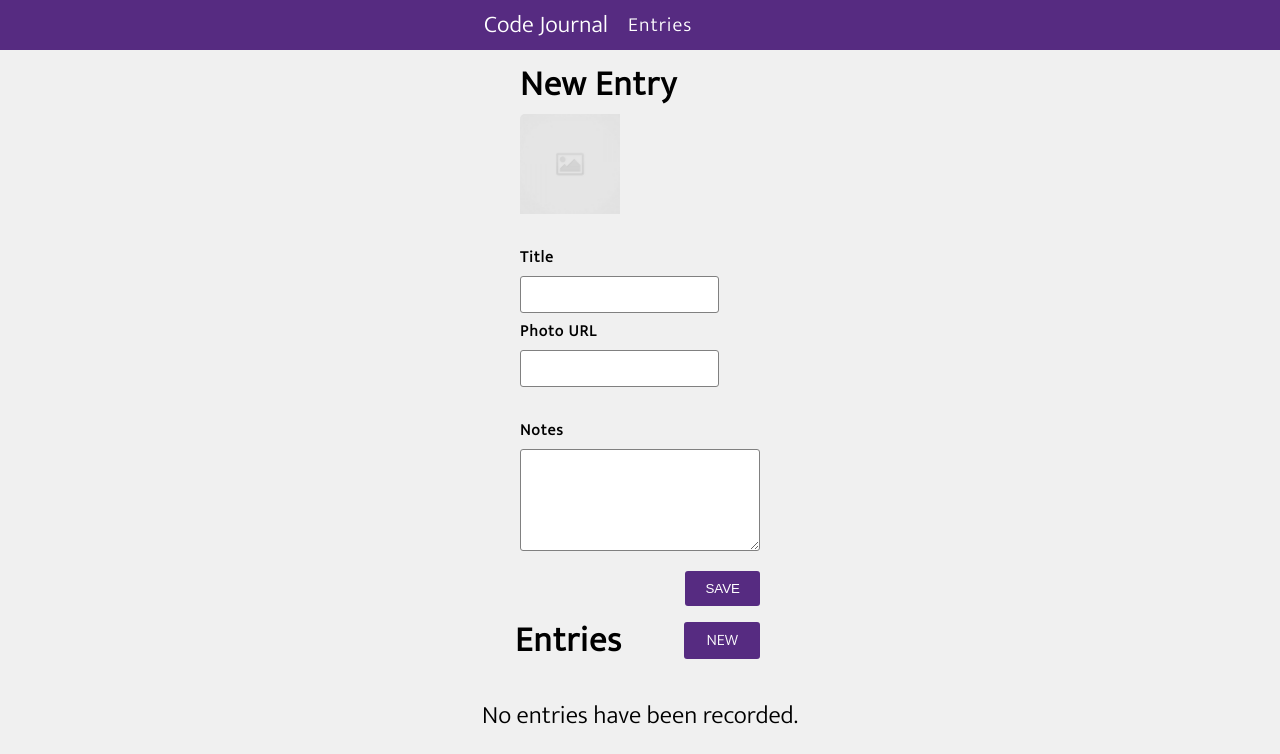
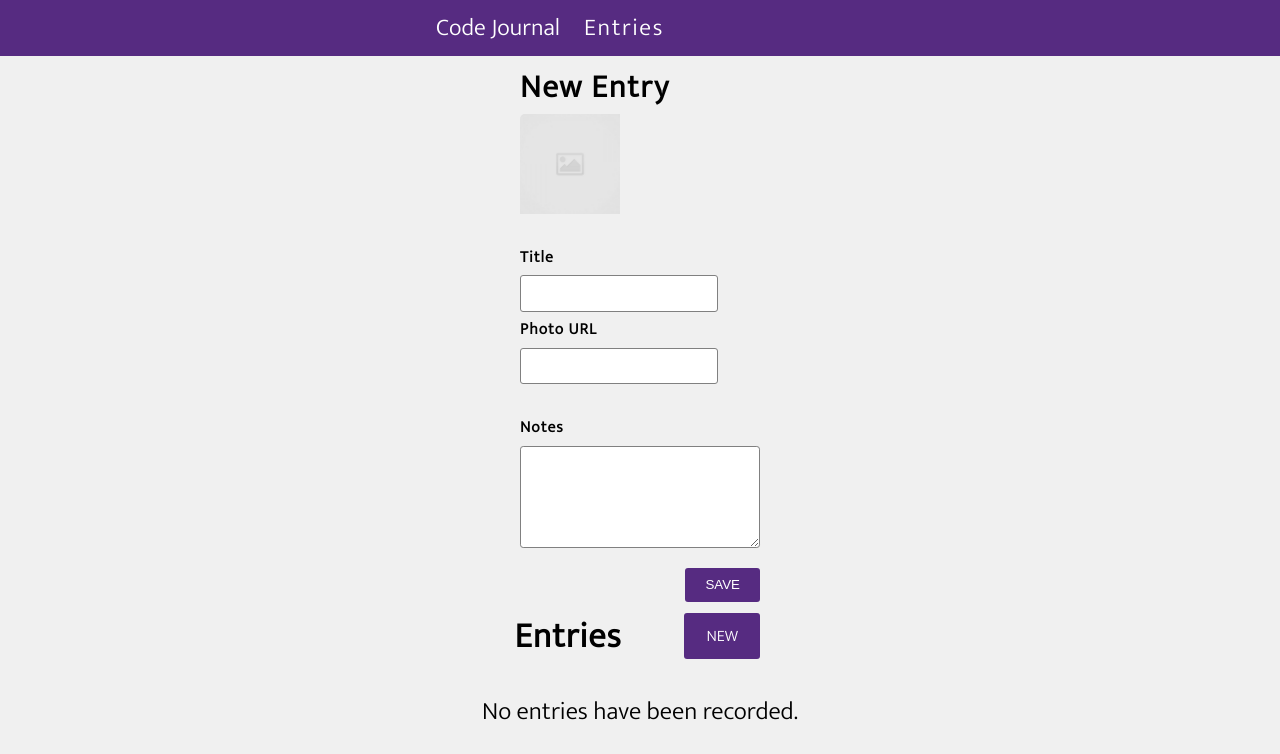
Before and after one commit to PaulGlorioso/code-journal, a website: page index.html in a window 1280 px wide. Both pictures are taken after a click on the link "NEW". Drawn offline with Linux system fonts and the light colour scheme.

Commit message:
Changed rulesets to fit sizing strategies switching out rulesets that used px to rem.

```diff
--- a/css/styles.css
+++ b/css/styles.css
@@ -10,29 +10,29 @@ header {
   display: flex;
   align-items: center;
   background-color: #562b81;
-  padding-left: 5%;
+  padding-left: 1rem;
 }
 
 nav {
-  padding-left: 20px;
+  padding-left: 1.5rem;
 }
 
 .nav-item {
   color: white;
-  font-size: 20px;
+  font-size: 1.5rem;
   text-decoration: none;
-  letter-spacing: 1px;
+  letter-spacing: 0.1rem;
 }
 
 header > h2 {
   color: white;
-  font-weight: 100;
-  margin: 5px 0;
+  font-weight: 400;
+  margin: 0.5rem 0;
 }
 
 form > h1 {
-  letter-spacing: 1px;
-  font-size: 35px;
+  letter-spacing: 0.1rem;
+  font-size: 2rem;
   margin: 0;
 }
 
@@ -44,20 +44,20 @@ img {
 form {
   display: flex;
   flex-direction: column;
-  padding: 5px 20px;
+  padding: 0.3rem 1.25rem;
 }
 
 label {
   font-family: Mukta, sans-serif;
   font-weight: bold;
-  padding: 5px 0;
+  padding: 0.3rem 0;
   letter-spacing: 1px;
 }
 
 input {
   border: 1px solid gray;
   border-radius: 3px;
-  padding: 10px;
+  padding: 0.6rem;
   font-family: sans-serif;
 }
 
@@ -66,10 +66,10 @@ input:focus {
 }
 
 textarea {
-  padding: 5px;
+  padding: 0.3rem;
   font-family: sans-serif;
   border: 1px solid gray;
-  border-radius: 3px;
+  border-radius: 0.2rem;
 }
 
 textarea:focus {
@@ -79,7 +79,7 @@ textarea:focus {
 .submit {
   display: flex;
   justify-content: flex-end;
-  padding-top: 20px;
+  padding-top: 1.25rem;
 }
 
 button {
@@ -87,14 +87,14 @@ button {
   color: white;
   border: 0 solid white;
   border-radius: 3px;
-  padding: 10px 20px;
+  padding: 0.6rem 1.25rem;
 }
 
 ul {
   display: flex;
   flex-direction: column;
   list-style-type: none;
-  padding: 5px 20px;
+  padding: 0.3rem 1.25rem;
 }
 
 .entry-header {
@@ -105,8 +105,8 @@ ul {
 }
 
 .entry-header > a {
-  margin-right: 20px;
-  padding: 5px 22px;
+  margin-right: 1.25rem;
+  padding: 0.6rem 1.375rem;
   border: 0 solid;
   border-radius: 3px;
   background-color: #562b81;
@@ -116,14 +116,14 @@ ul {
 
 .entry-header > h2 {
   letter-spacing: 1px;
-  font-size: 35px;
+  font-size: 2.188rem;
   margin: 0;
-  padding-left: 15px;
+  padding-left: 0.9rem;
 }
 
 .entry-photo > img {
   width: 100%;
-  padding: 15px;
+  padding: 0.9rem;
   border: 0 solid;
   border-radius: 30px;
 }
@@ -149,15 +149,14 @@ ul {
 
 @media screen and (min-width: 1000px) {
   header > h2 {
-    margin-left: 420px;
+    margin-left: 26.25rem;
   }
 
   form {
     display: flex;
     flex-direction: row;
     flex-wrap: wrap;
-    margin-left: 500px;
-    margin-right: 500px;
+    margin: 0 31.25rem;
   }
 
   form > h1 {
@@ -166,7 +165,7 @@ ul {
 
   form > img {
     width: 50%;
-    padding-right: 20px;
+    padding-right: 1.25rem;
   }
 
   textarea {
@@ -175,7 +174,7 @@ ul {
 
   .column-2 {
     flex-basis: 50%;
-    padding-bottom: 25px;
+    padding-bottom: 1.563rem;
   }
 
   .submit {
@@ -186,38 +185,35 @@ ul {
     display: flex;
     flex-direction: row;
     flex-wrap: wrap;
-    margin-left: 500px;
-    margin-right: 500px;
+    margin: 0 31.25rem;
   }
 
   .entries > h2 {
-    font-size: 35px;
+    font-size: 2.188rem;
     letter-spacing: 1px;
-    margin: 0;
-    margin-left: 500px;
-    margin-right: 500px;
+    margin: 0 31.25rem;
   }
 
   .entry-item {
     display: flex;
     flex-direction: row;
     flex-wrap: wrap;
-    padding: 5px;
+    padding: 0.3rem;
   }
 
   .entry-photo > img {
     width: 100%;
-    padding-right: 20px;
-    padding-bottom: 20px;
+    padding-right: 1.25rem;
+    padding-bottom: 1.25rem;
   }
 
   h3 {
-    font-size: 30px;
+    font-size: 1.875rem;
     margin: 0;
   }
 
   p {
-    font-size: 25px;
+    font-size: 1.563rem;
   }
 
   .entry-header {
@@ -225,7 +221,6 @@ ul {
     align-items: center;
     justify-content: space-between;
     flex-direction: row;
-    margin-right: 500px;
-    margin-left: 500px;
+    margin: 0 31.25rem;
   }
 }
```
